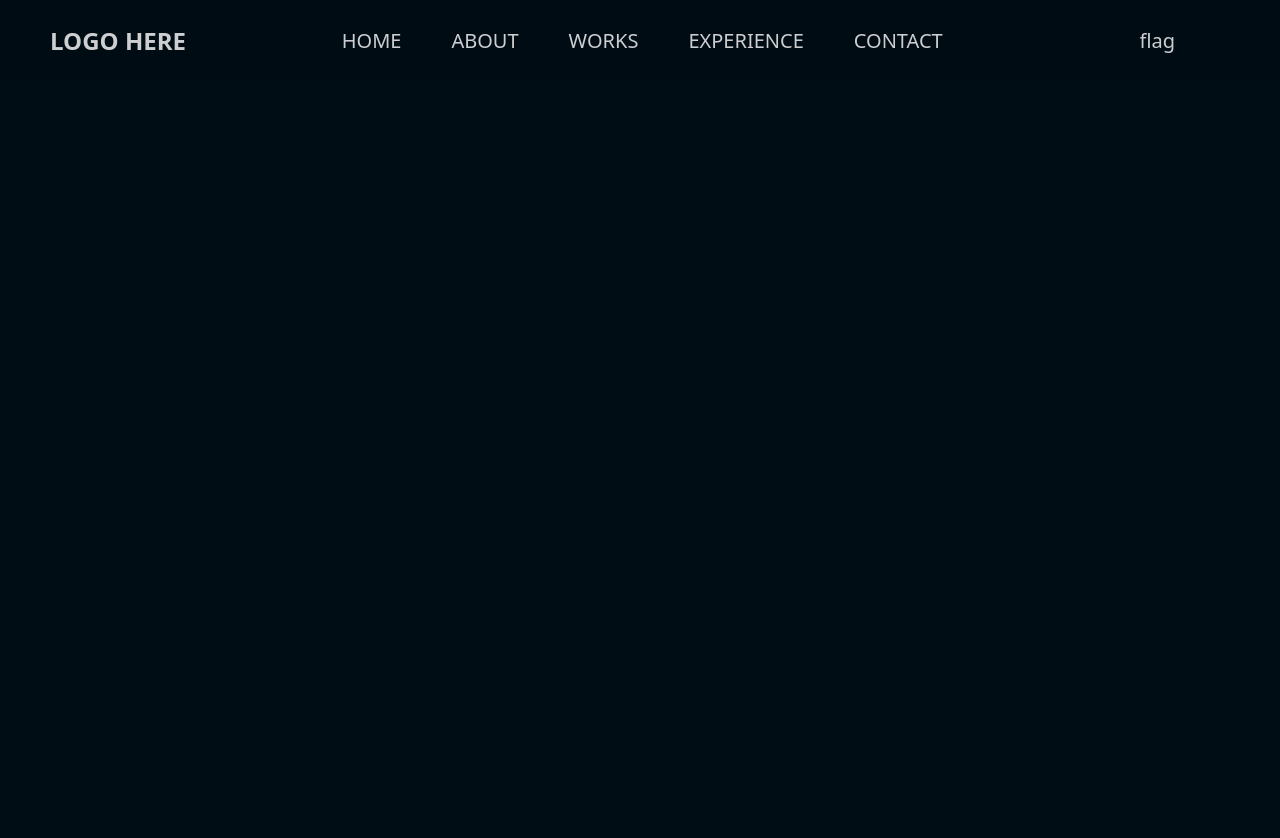
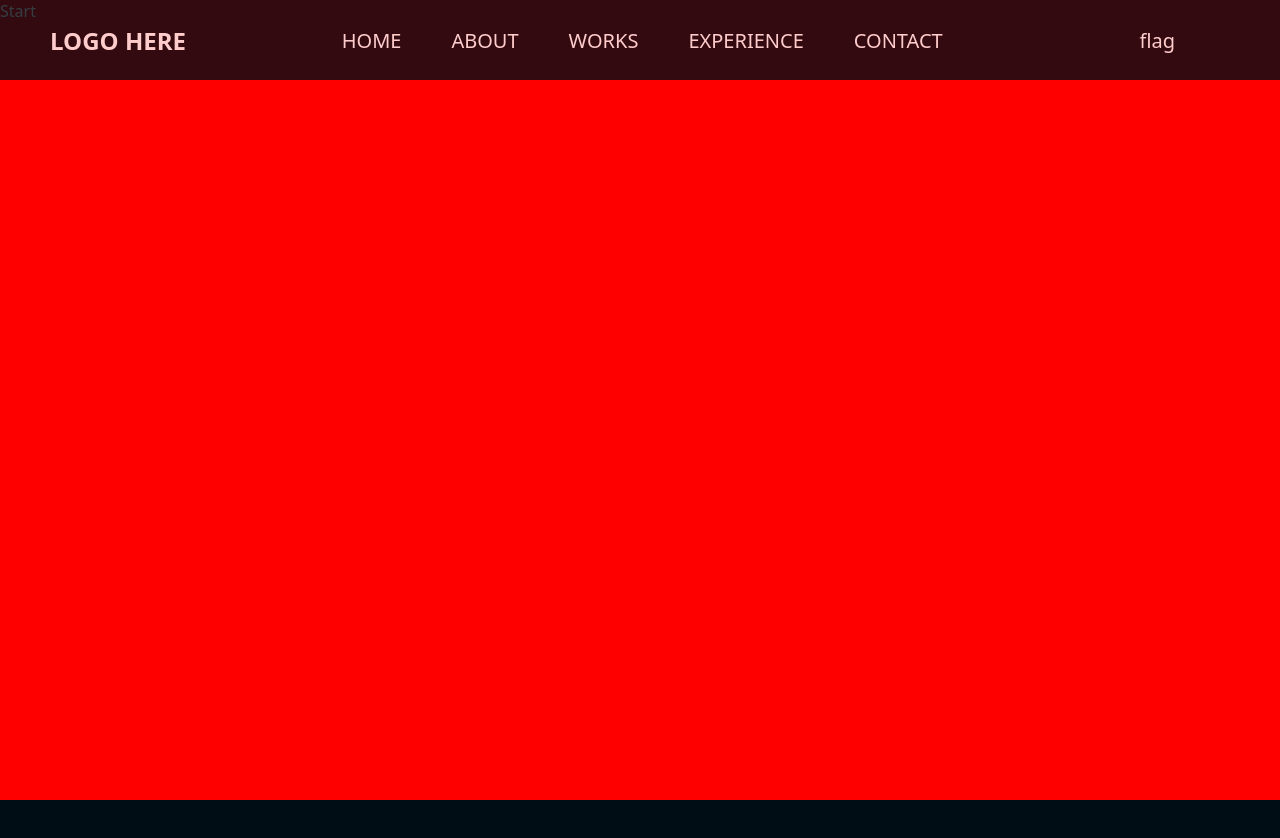
Before and after one commit to wojwozniak/portfolio, a React (Vite) app: page / in a window 1280 px wide. Shown: the top 838 px of the page. Built offline with nearby package versions, Linux system fonts and the light colour scheme.

Commit message:
create firs section

```diff
--- a/src/App.tsx
+++ b/src/App.tsx
@@ -1,10 +1,12 @@
 import Navbar from "./components/nav/Navbar"
+import Start from "./components/sections/Start"
 
 function App() {
 
   return (
     <div className='App'>
         <Navbar />
+        <Start />
     </div>
   )
 }
--- /dev/null
+++ b/src/components/sections/Start.tsx
@@ -0,0 +1,12 @@
+import React from 'react'
+import './start.css'
+
+const Start = () => {
+  return (
+    <section className='start'>
+        Start
+    </section>
+  )
+}
+
+export default Start
--- /dev/null
+++ b/src/components/sections/start.css
@@ -0,0 +1,7 @@
+/* ### Start section ### */
+
+.start {
+    height: 100vh;
+    width: 100%;
+    background-color: red;
+  }
```
